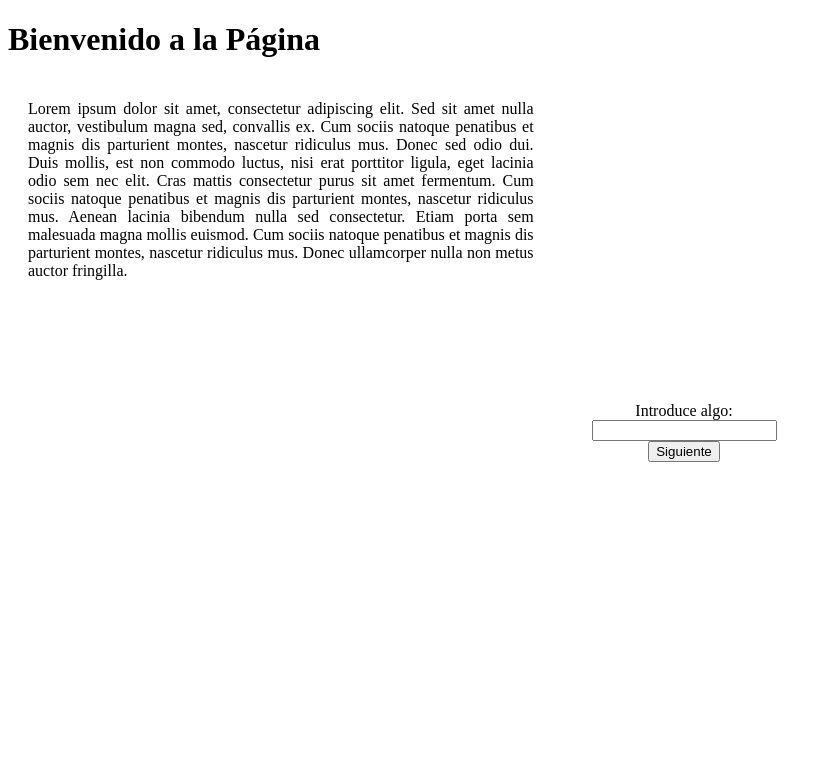
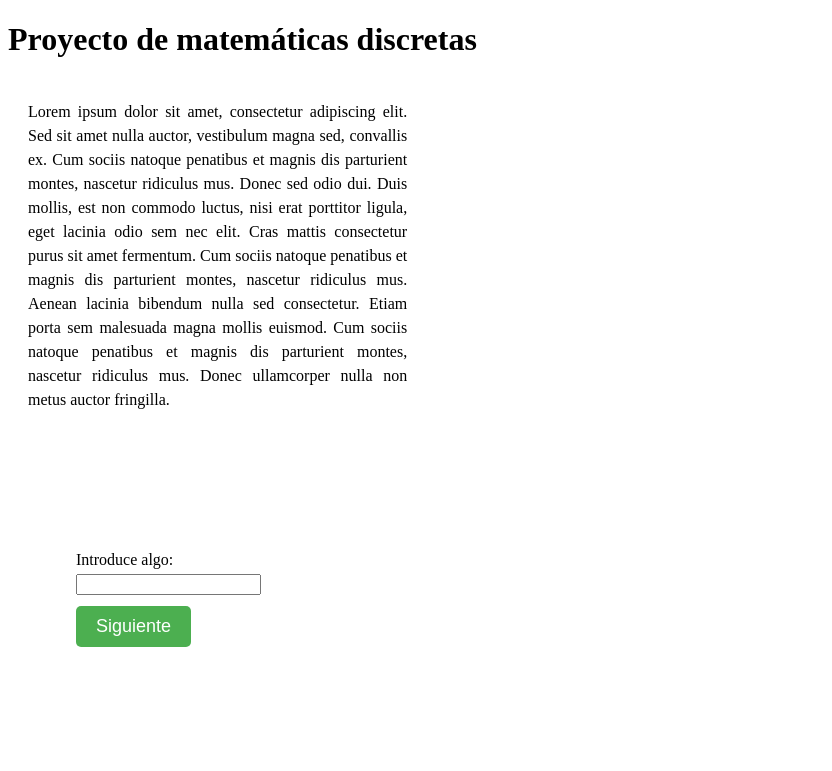
Before and after one commit to Sambek99/AgenteViajero, a Django app: template myapp/templates/myapp/bienvenida.html in a window 1280 px wide. Shown: the top 771 px of the page, without its empty margins (0-832 px from the left). Run offline with Django 5.2, Linux system fonts and the light colour scheme; the template is opened without the code that fills it, so the values that code supplies are empty.

Commit message:
Cambios y eliminacion de código basura

```diff
--- a/myapp/templates/myapp/bienvenida.html
+++ b/myapp/templates/myapp/bienvenida.html
@@ -5,10 +5,12 @@
     <style>
         .texto-formulario {
             float: left;
-            width: 40%;
+            width: 30%;
             padding: 20px;
             text-align: justify;
             white-space: pre-wrap; /* Para respetar los saltos de línea del texto */
+            min-height: 300px; /* Agregamos esta propiedad para que el div tenga un mínimo de 300 píxeles de altura */
+            line-height: 1.5; /* Agregamos esta propiedad para darle más espacio al texto */
         }
         .grafico {
             float: right;
@@ -19,12 +21,31 @@
             align-items: center;
             padding: 5px;
         }
+        .formulario-izquierdo {
+            float: left;
+            margin-right: 20px; /* Agregamos un margen derecho para separar del gráfico */
+        }
+        .boton-estilizado {
+            font-size: 18px; /* Aumentamos el tamaño de la fuente */
+            padding: 10px 20px; /* Añadimos un poco de padding para hacer que el botón sea más grande */
+            border: none; /* Quitamos el borde del botón */
+            border-radius: 5px; /* Añadimos un borde redondeado para darle un aspecto más suave */
+            background-color: #4CAF50; /* Cambiamos el color de fondo del botón */
+            color: #ffffff; /* Cambiamos el color del texto del botón */
+            cursor: pointer; /* Cambiamos el cursor para que sea una mano cuando se pasa por encima del botón */
+        }
+        .formulario-izquierdo label {
+            padding-bottom: 10px; /* Agregamos un poco de padding debajo del texto */
+        }
+        .formulario-izquierdo button[type="submit"] {
+            margin-top: 10px; /* Agregamos un poco de margen superior al botón */
+        }
     </style>
 </head>
 <body>
     {% load static %} <!-- Cargamos las etiquetas estáticas -->
 
-    <h1>Bienvenido a la Página</h1>
+    <h1>Proyecto de matemáticas discretas</h1>
 
     <!-- Texto -->
     <div class="texto-formulario" id="texto">
@@ -38,12 +59,12 @@
 
     <!-- Formulario -->
     <div style="clear: both;"></div>
-    <div class="texto-formulario" style="width: 100%; text-align: center;">
+    <div class="texto-formulario formulario-izquierdo" style="width: 30%; text-align: left;">
         <form method="POST" action="{% url 'siguiente' %}">
             {% csrf_token %}
             <label for="user_input">Introduce algo:</label>
             <input type="text" id="user_input" name="user_input">
-            <button type="submit">Siguiente</button>
+            <button type="submit" class="boton-estilizado">Siguiente</button>
         </form>
     </div>
 
```
Also changed, not shown: myapp/templates/myapp/home.html (+23 -3 lines).
